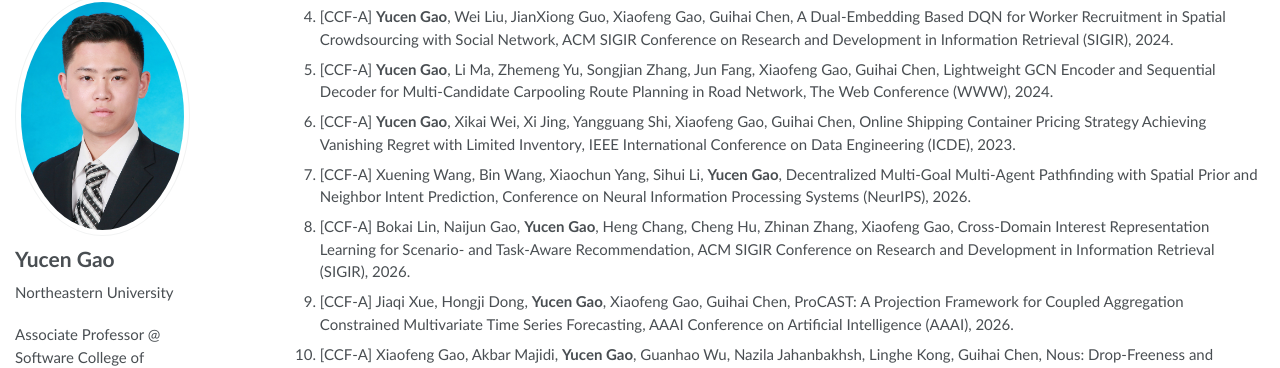
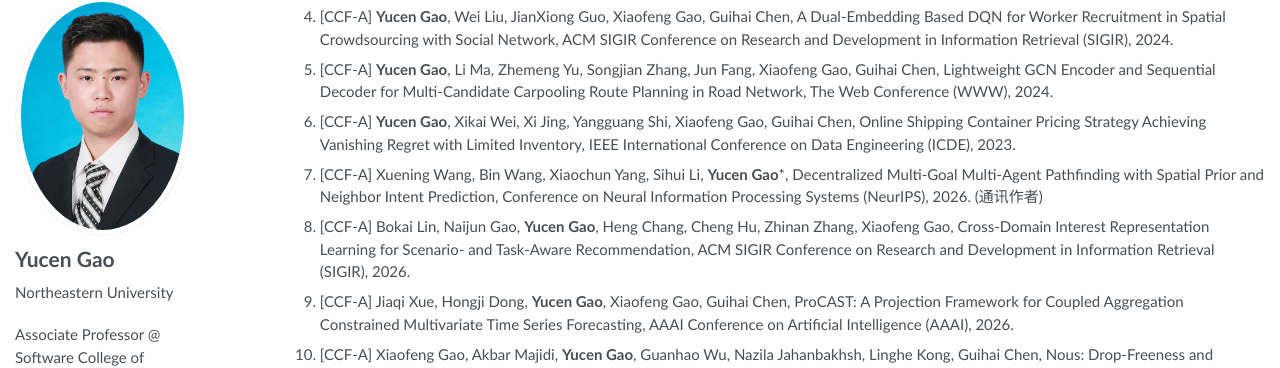
Before and after one commit to GaoYucen/GaoYucen.github.io, a Jekyll site: the page built from _pages/about-zh.md, in a window 1280 px wide and 900 px high, scrolled down 860 px. Shown: the part 95-463 px from the top of the window. Built offline with Jekyll 4.4.1, drawn with Linux system fonts in a browser that asks for light colours; some web fonts are replaced.

Commit message:
Fix corresponding author mark for NeurIPS 2026 paper

```diff
--- a/_pages/about-zh.md
+++ b/_pages/about-zh.md
@@ -56,7 +56,7 @@ redirect_from:
 5. [CCF-A] **Yucen Gao**, Li Ma, Zhemeng Yu, Songjian Zhang, Jun Fang, Xiaofeng Gao, Guihai Chen, Lightweight GCN Encoder and Sequential Decoder for Multi-Candidate Carpooling Route Planning in Road Network, The Web Conference (WWW), 2024.
 6. [CCF-A] **Yucen Gao**, Xikai Wei, Xi Jing, Yangguang Shi, Xiaofeng Gao, Guihai Chen, Online Shipping Container Pricing Strategy Achieving Vanishing Regret with Limited Inventory, IEEE International Conference on Data Engineering (ICDE), 2023.
 <!--A合作4-->
-7. [CCF-A] Xuening Wang, Bin Wang, Xiaochun Yang, Sihui Li, **Yucen Gao**, Decentralized Multi-Goal Multi-Agent Pathfinding with Spatial Prior and Neighbor Intent Prediction, Conference on Neural Information Processing Systems (NeurIPS), 2026.
+7. [CCF-A] Xuening Wang, Bin Wang, Xiaochun Yang, Sihui Li, **Yucen Gao**\*, Decentralized Multi-Goal Multi-Agent Pathfinding with Spatial Prior and Neighbor Intent Prediction, Conference on Neural Information Processing Systems (NeurIPS), 2026. (通讯作者)
 8. [CCF-A] Bokai Lin, Naijun Gao, **Yucen Gao**, Heng Chang, Cheng Hu, Zhinan Zhang, Xiaofeng Gao, Cross-Domain Interest Representation Learning for Scenario- and Task-Aware Recommendation, ACM SIGIR Conference on Research and Development in Information Retrieval (SIGIR), 2026.
 9. [CCF-A] Jiaqi Xue, Hongji Dong, **Yucen Gao**, Xiaofeng Gao, Guihai Chen, ProCAST: A Projection Framework for Coupled Aggregation Constrained Multivariate Time Series Forecasting, AAAI Conference on Artificial Intelligence (AAAI), 2026.
 10. [CCF-A] Xiaofeng Gao, Akbar Majidi, **Yucen Gao**, Guanhao Wu, Nazila Jahanbakhsh, Linghe Kong, Guihai Chen, Nous: Drop-Freeness and Duplicate-Freeness for Consistent Updating in SDN Multicast Routing, IEEE/ACM Transactions on Networking (TON), 2024.
```
Also changed, not shown: _pages/about.md (+1 -1 lines).
